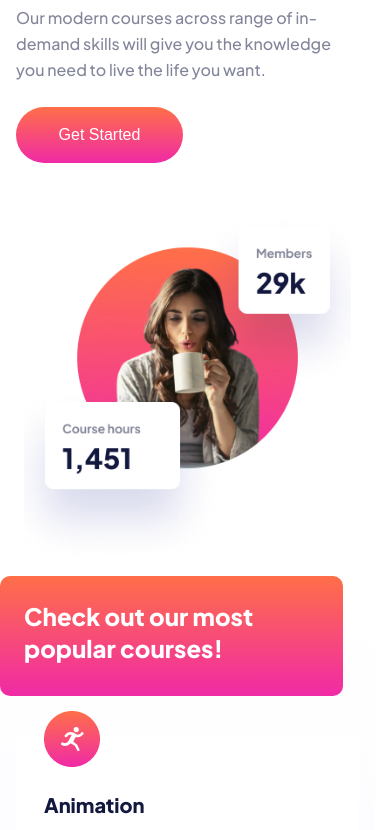
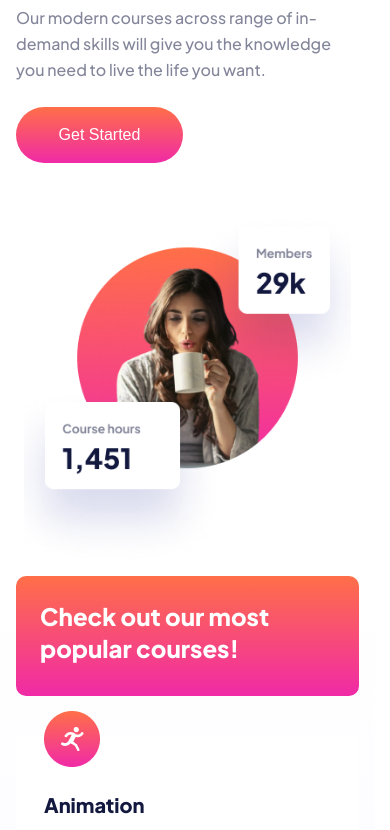
Before and after one commit to 02EBELA20/skilled, a plain HTML site: page index.html in a window 390 px wide. Shown: the part 224-1054 px from the top of the page. Drawn offline with Linux system fonts and the light colour scheme.

Commit message:
mobile verdion
completed

```diff
--- a/style.css
+++ b/style.css
@@ -88,6 +88,7 @@ body{
     .red-div{
         display: flex;
         margin-top:66px;
+        margin-left:16px;
         width:343px;
         height:120px;
         background:linear-gradient(180deg, #FF6F48 0%, #F02AA6 100%);
```
